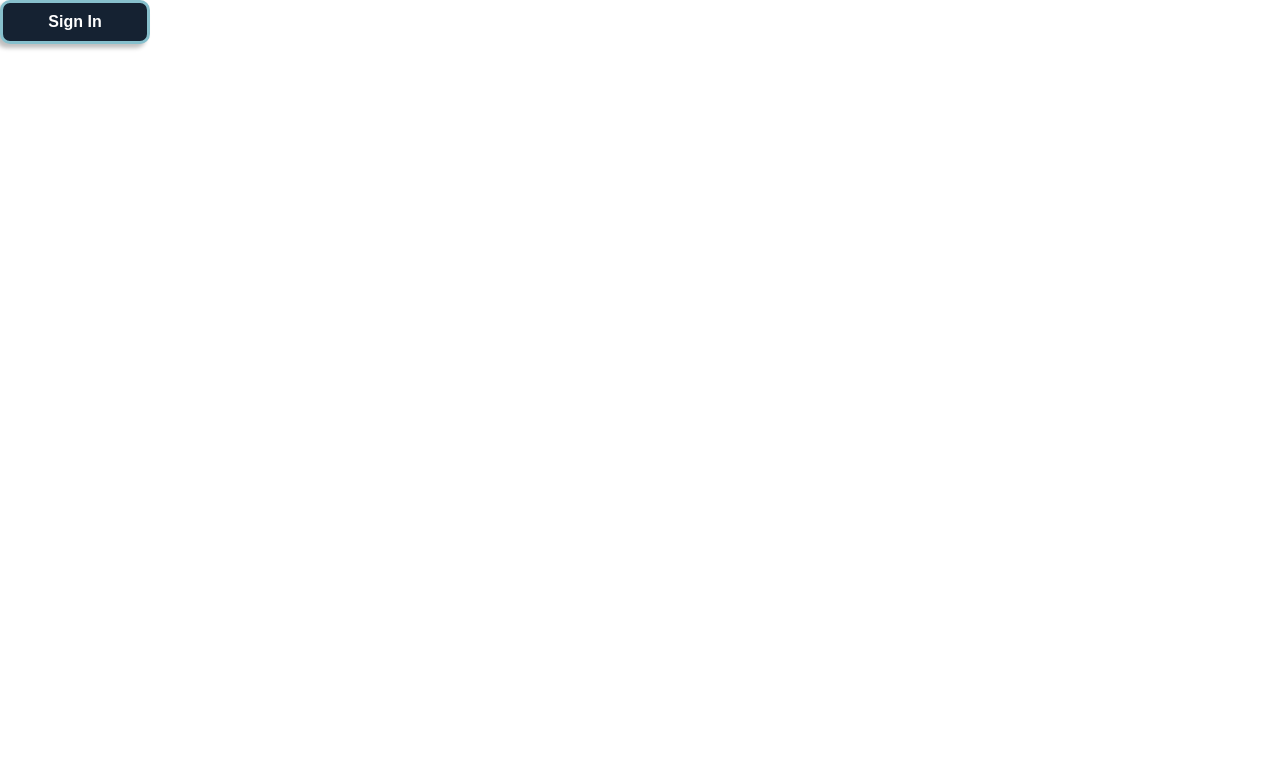
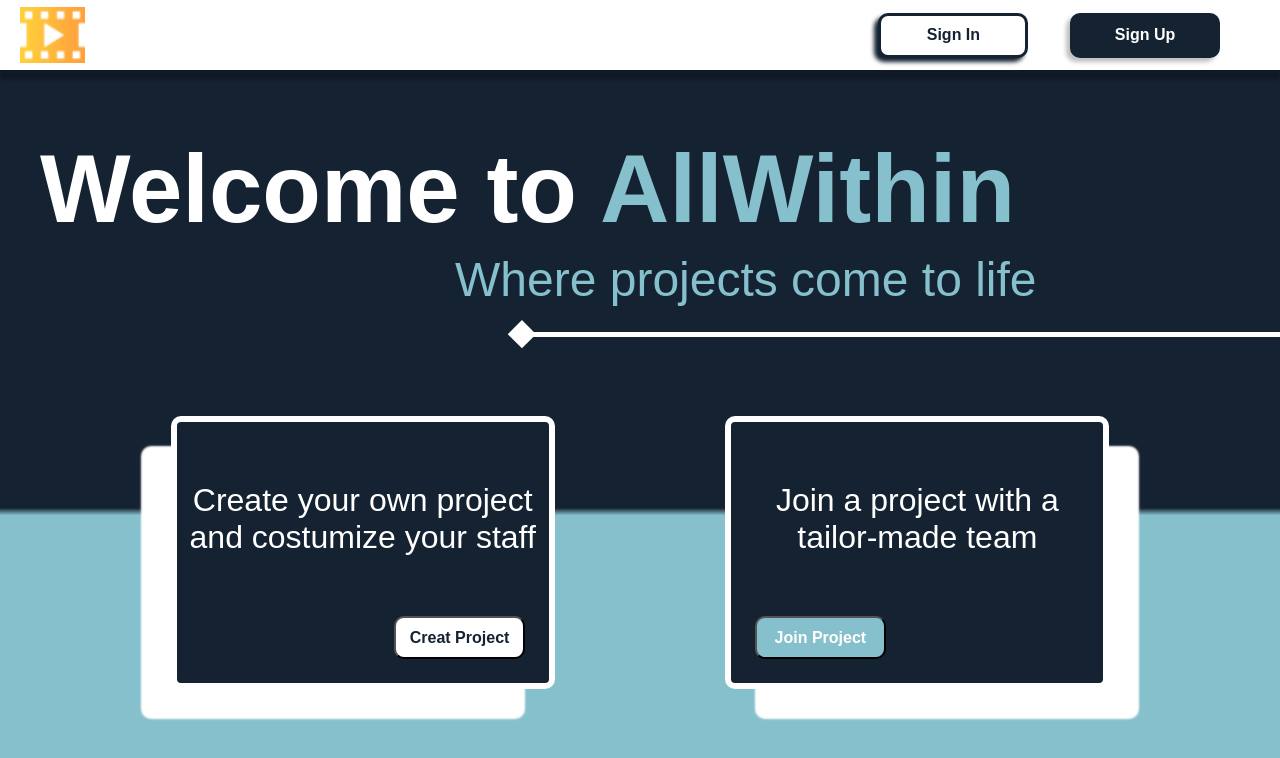
Before and after one commit to CFraissinet/frontend_Allwithin, a Next.js app: page / in a window 1280 px wide. Shown: the top 758 px of the page. Built offline with nearby package versions, Linux system fonts and the light colour scheme.

Commit message:
add the store in the sign up component, get the token when a user registers

```diff
--- a/components/SignUp.js
+++ b/components/SignUp.js
@@ -6,6 +6,8 @@ import { FontAwesomeIcon } from "@fortawesome/react-fontawesome";
 import { faSpinner } from "@fortawesome/free-solid-svg-icons";
 pdfjs.GlobalWorkerOptions.workerSrc = `//cdnjs.cloudflare.com/ajax/libs/pdf.js/${pdfjs.version}/pdf.worker.js`;
 import "react-pdf/dist/esm/Page/AnnotationLayer.css";
+import { login } from "../reducers/user";
+import { useDispatch } from "react-redux";
 
 function Signup() {
   const inputCVRef = useRef(null);
@@ -29,6 +31,7 @@ function Signup() {
   const [errorCV, setErrorCV] = useState("");
   const [errorAvatar, setErrorAvatar] = useState("");
   const [loader, setLoader] = useState(false);
+  const dispatch = useDispatch();
 
   const cvClick = (e) => {
     e.preventDefault();
@@ -76,6 +79,7 @@ function Signup() {
 
         if (data.result) {
           location.href = "./lobby";
+          dispatch(login({ token: data.token }));
         } else {
           console.log(data.error);
         }
--- a/pages/index.js
+++ b/pages/index.js
@@ -5,7 +5,7 @@ import CreateProject from "../components/CreateProject";
 import Join from "../components/Join";
 
 function Index() {
-  return <Join />;
+  return <Home />;
 }
 
 export default Index;
```
